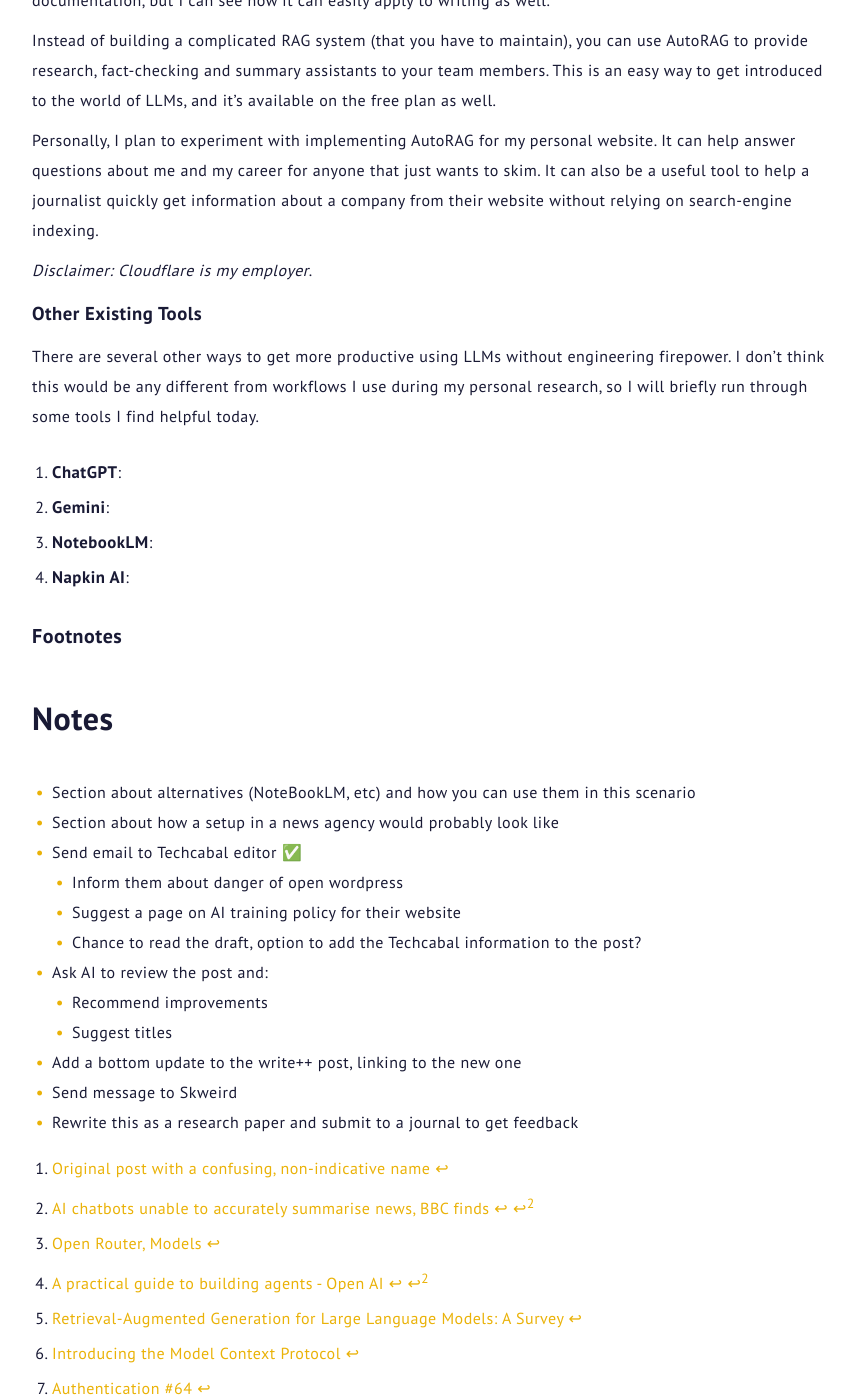
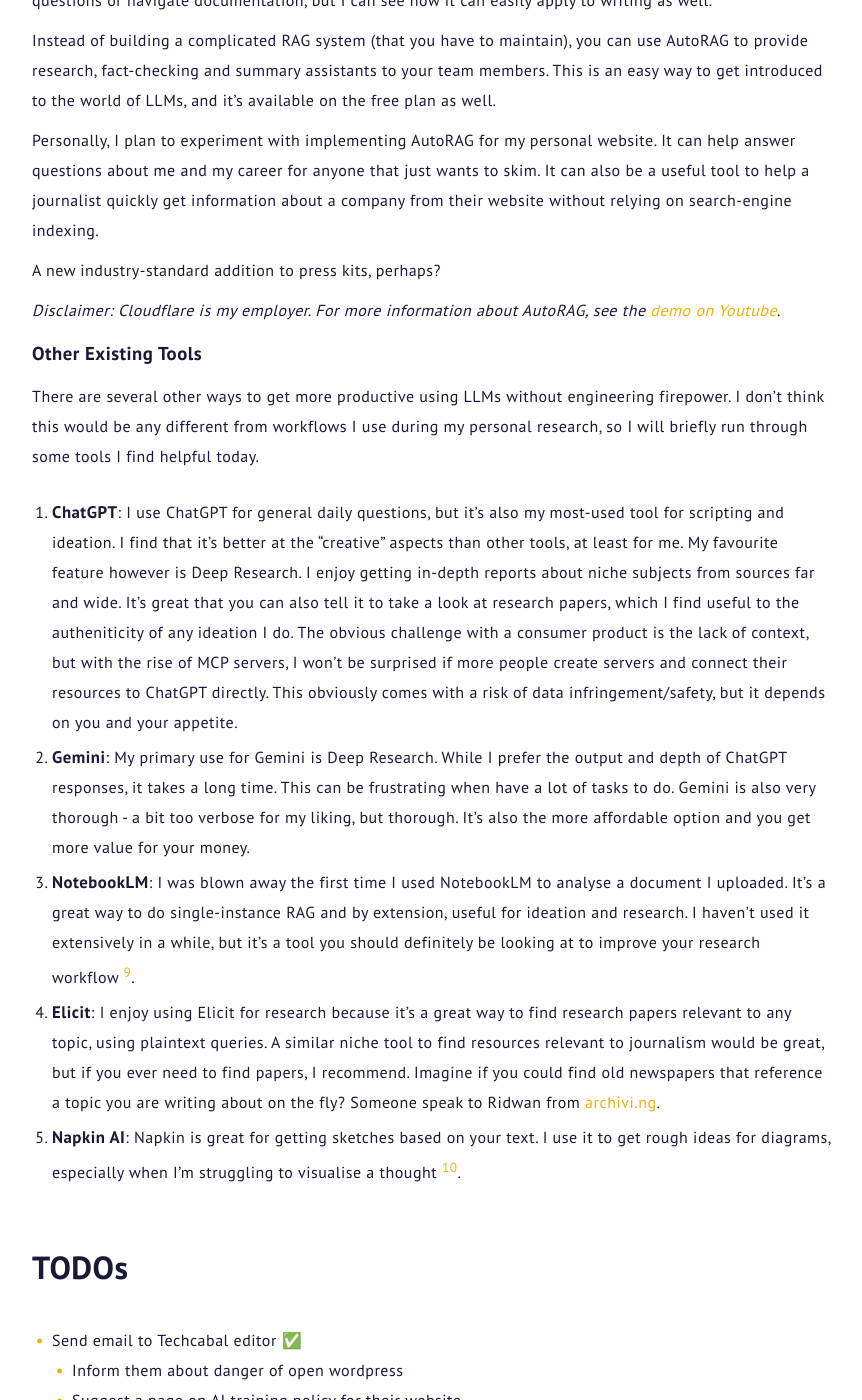
Before and after one commit to OpeOnikute/opeonikute.github.io, a Jekyll site: the page built from posts/ai-journalism.md, in a window 1280 px wide and 1400 px high, scrolled down 7681 px. Shown: the whole window, without its empty margins (208-1070 px from the left). Built offline with Jekyll 4.4.1, drawn with Linux system fonts in a browser that asks for light colours; nearby versions of some CDN libraries; some of the changed text lies outside the part shown.

Commit message:
finishing the written content

```diff
--- a/posts/ai-journalism.md
+++ b/posts/ai-journalism.md
@@ -238,26 +238,41 @@
 
 *TODO: Insert AutoRAG gif*
 
-If you need a quick and simple way to add get an LLM assistant for any existing content, Auto RAG might interest you [^8]. You can use AutoRAG to build a simple chatbot that can answer questions about a website. Teams would typically use this to help customers get answers to product questions or navigate documentation, but I can see how it can easily apply to writing as well.
+If you need a quick and simple way to add get an LLM assistant for any existing content, Auto RAG might interest you [^8]. You can use AutoRAG - a Cloudflare product - to build a simple chatbot that can answer questions about a website. Teams would typically use this to help customers get answers to product questions or navigate documentation, but I can see how it can easily apply to writing as well.
 
 Instead of building a complicated RAG system (that you have to maintain), you can use AutoRAG to provide research, fact-checking and summary assistants to your team members. This is an easy way to get introduced to the world of LLMs, and it's available on the free plan as well.
 
 Personally, I plan to experiment with implementing AutoRAG for my personal website. It can help answer questions about me and my career for anyone that just wants to skim. It can also be a useful tool to help a journalist quickly get information about a company from their website without relying on search-engine indexing.
 
-*Disclaimer: Cloudflare is my employer*.
+A new industry-standard addition to press kits, perhaps?
+
+*Disclaimer: Cloudflare is my employer. For more information about AutoRAG, see the [demo on Youtube](https://youtu.be/JUFdbkiDN2U?si=YY8nKCdvTH6VSfOw)*.
 
 #### Other Existing Tools
 
 There are several other ways to get more productive using LLMs without engineering firepower. I don't think this would be any different from workflows I use during my personal research, so I will briefly run through some tools I find helpful today.
 
-1. **ChatGPT**:
+1. **ChatGPT**: I use ChatGPT for general daily questions, but it's also my most-used tool for scripting and ideation. I find that it's better at the "creative" aspects than other tools, at least for me. My favourite feature however is Deep Research. I enjoy getting in-depth reports about niche subjects from sources far and wide. It's great that you can also tell it to take a look at research papers, which I find useful to the autheniticity of any ideation I do. The obvious challenge with a consumer product is the lack of context, but with the rise of MCP servers, I won't be surprised if more people create servers and connect their resources to ChatGPT directly. This obviously comes with a risk of data infringement/safety, but it depends on you and your appetite.
 
-2. **Gemini**:
+2. **Gemini**: My primary use for Gemini is Deep Research. While I prefer the output and depth of ChatGPT responses, it takes a long time. This can be frustrating when have a lot of tasks to do. Gemini is also very thorough - a bit too verbose for my liking, but thorough. It's also the more affordable option and you get more value for your money.
 
-3. **NotebookLM**:
+3. **NotebookLM**: I was blown away the first time I used NotebookLM to analyse a document I uploaded. It's a great way to do single-instance RAG and by extension, useful for ideation and research. I haven't used it extensively in a while, but it's a tool you should definitely be looking at to improve your research workflow [^9].
 
-4. **Napkin AI**:
+4. **Elicit**: I enjoy using Elicit for research because it's a great way to find research papers relevant to any topic, using plaintext queries. A similar niche tool to find resources relevant to journalism would be great, but if you ever need to find papers, I recommend. Imagine if you could find old newspapers that reference a topic you are writing about on the fly? Someone speak to Ridwan from [archivi.ng](https://archivi.ng/).
 
+4. **Napkin AI**: Napkin is great for getting sketches based on your text. I use it to get rough ideas for diagrams, especially when I'm struggling to visualise a thought [^10].
+
+# TODOs
+- Send email to Techcabal editor ✅
+    - Inform them about danger of open wordpress
+    - Suggest a page on AI training policy for their website
+    - Chance to read the draft, option to add the Techcabal information to the post?
+- Ask AI to review the post and:
+    - Recommend improvements
+    - Suggest titles
+- Add a top update to the write++ post, linking to the new one
+- Send message to Skweird
+- Rewrite this as a research paper and submit to a journal to get feedback
 
 ### Footnotes
 [^1]: [Original post with a confusing, non-indicative name](https://opeonikute.dev/posts/write)
@@ -268,17 +283,5 @@
 [^6]: [Introducing the Model Context Protocol](https://www.anthropic.com/news/model-context-protocol)
 [^7]: [Authentication #64](https://github.com/modelcontextprotocol/modelcontextprotocol/discussions/64)
 [^8]: [Cloudflare AutoRAG](https://developers.cloudflare.com/autorag/)
-
-# Notes
-- Section about alternatives (NoteBookLM, etc) and how you can use them in this scenario
-- Section about how a setup in a news agency would probably look like
-- Send email to Techcabal editor ✅
-    - Inform them about danger of open wordpress
-    - Suggest a page on AI training policy for their website
-    - Chance to read the draft, option to add the Techcabal information to the post?
-- Ask AI to review the post and:
-    - Recommend improvements
-    - Suggest titles
-- Add a bottom update to the write++ post, linking to the new one
-- Send message to Skweird
-- Rewrite this as a research paper and submit to a journal to get feedback
+[^9]: [NotebookLM: Your Personalized AI Research Assistant](https://notebooklm.google/)
+[^10]: [Napkin AI: Get Visuals rom Your Text](https://www.napkin.ai/)
```
Also changed, not shown: posts/write.md (+2 -0 lines).
